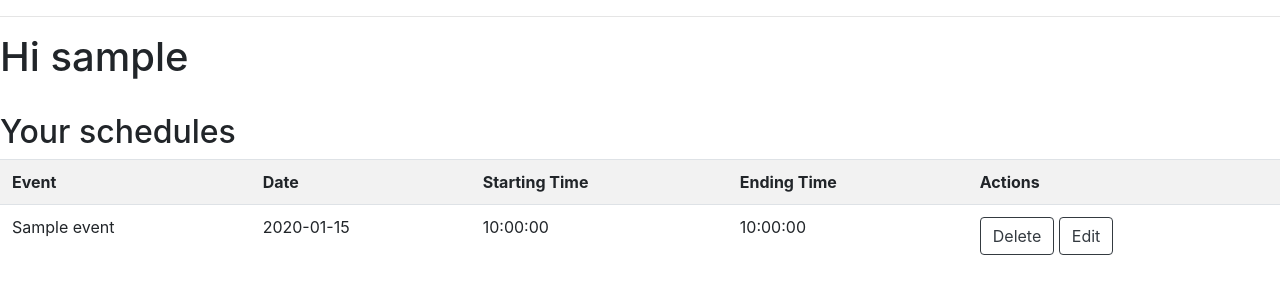
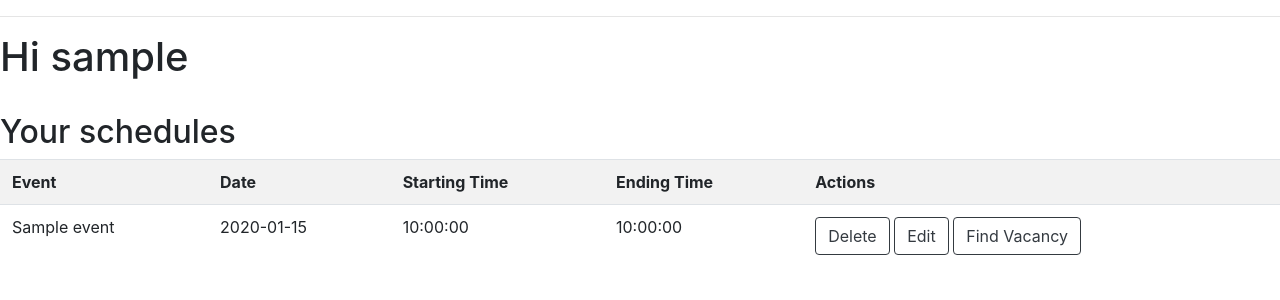
Before and after one commit to RTX-Banana/MyScheduler, a Flask app: a page that uses app/templates/userpage.html in a window 1280 px wide. Shown: the part 56-356 px from the top of the page. Run offline with Flask 2, Linux system fonts and the light colour scheme; a user stored in the database is signed in; tables that the repository leaves empty hold one stand-in row (values such as "Sample post"); some libraries are stand-ins or nearby versions.

Commit message:
added vacancy tab

```diff
--- a/app/templates/userpage.html
+++ b/app/templates/userpage.html
@@ -22,6 +22,8 @@
                 <td>
                     <a href="/delete/{{data.id}}"><button class="btn btn-outline-dark"type="submit">Delete</button></a>
                     <a href="/edit/{{data.id}}"><button class="btn btn-outline-dark" type="submit">Edit</button></a>
+					<a href="/vacancy/{{user.username}}/{{data.id}}"><button class="btn btn-outline-dark" type="submit">Find Vacancy</button></a>
+
                 </td>
             </tr>
         {% endfor %}
```
